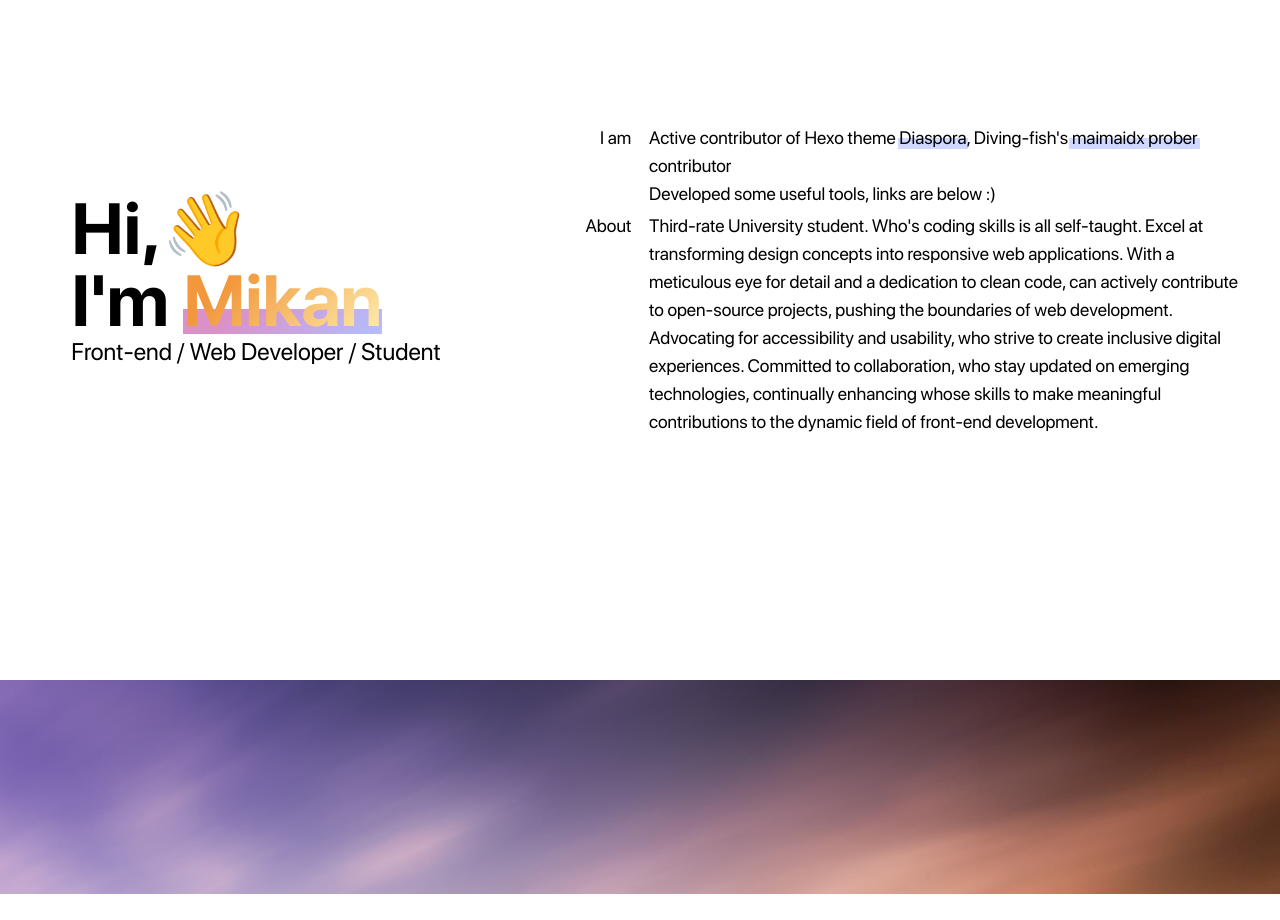
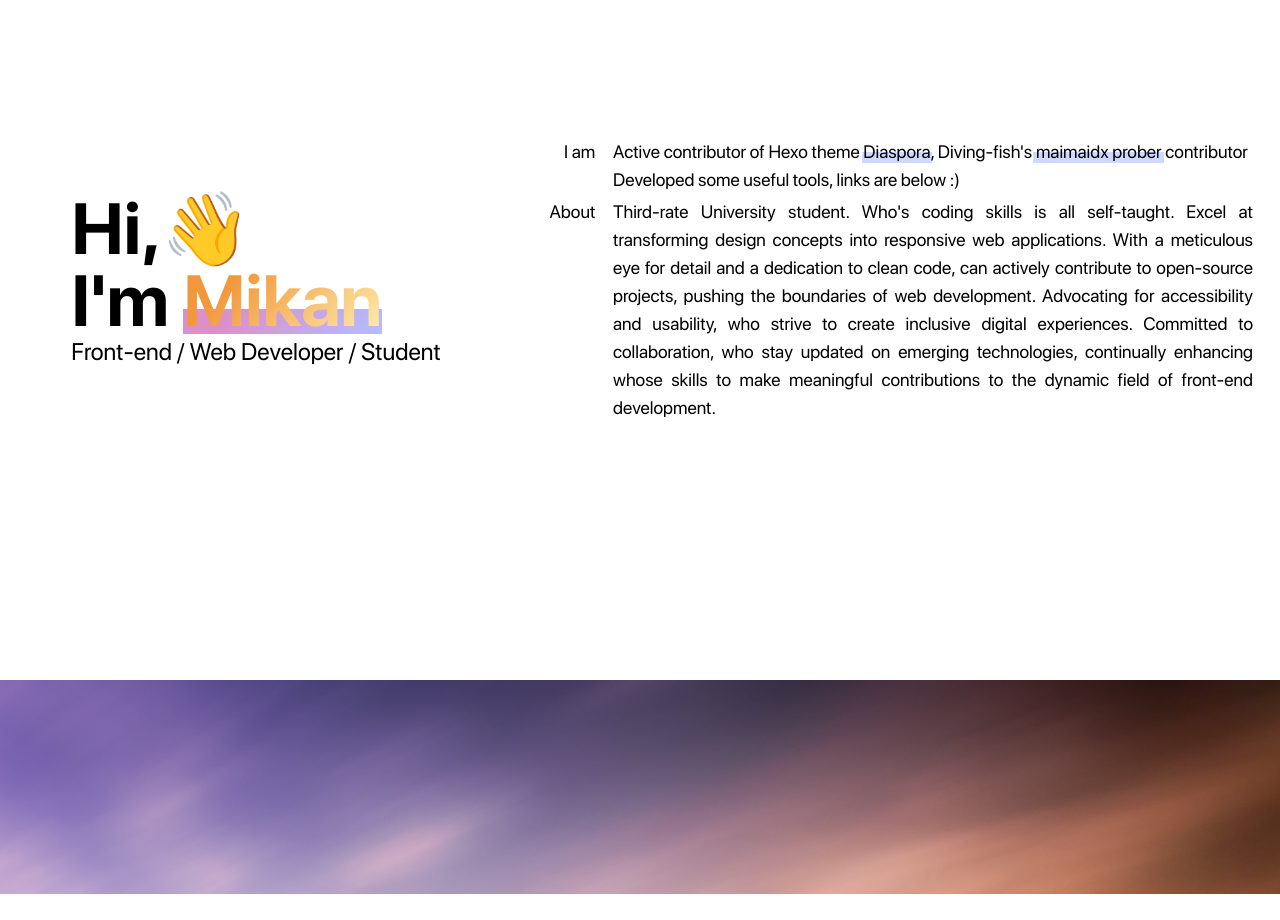
Before and after one commit to mitian233/3kn-jp, a Vue app: page / in a window 1280 px wide. Shown: the part 920-1840 px from the top of the page. Built offline with nearby package versions, Linux system fonts and the light colour scheme.

Commit message:
classify style

```diff
--- a/src/components/page2.vue
+++ b/src/components/page2.vue
@@ -22,7 +22,7 @@ onMounted(() => {
 
 <template>
   <div class="min-h-[70vh] md:min-h-screen grid grid-cols-1 md:grid-cols-5 overflow-hidden" id="page2">
-    <div class="p-6 flex flex-row md:justify-center md:col-span-2 page2revealLeft">
+    <div class="p-6 md:mt-0 mt-12 flex flex-row md:justify-center md:col-span-2 page2revealLeft">
       <div class="flex flex-col justify-center">
         <div class="text-6xl md:text-7xl font-bold">
           <p>Hi,👋</p>
@@ -38,7 +38,7 @@ onMounted(() => {
         <tbody>
         <tr>
           <td class="left-cell">I am&nbsp;</td>
-          <td>
+          <td class="md:text-justify">
             <p>
               Active contributor of Hexo theme
               <a href="https://github.com/Fechin/hexo-theme-diaspora" class="super-link">Diaspora</a>,
@@ -46,15 +46,15 @@ onMounted(() => {
               <a href="https://github.com/Diving-Fish/maimaidx-prober" class="super-link">maimaidx prober</a>
               contributor
             </p>
-            <p><!--链接就在下方-->
+            <p>
               Developed some useful tools, links are below :)
             </p>
             <p></p>
           </td>
         </tr>
         <tr>
-          <td class="left-cell min-w-[6em]">About&nbsp;</td>
-          <td>
+          <td class="left-cell min-w-[4em]">About&nbsp;</td>
+          <td class="md:text-justify">
             <p>Third-rate University student. Who's coding skills is all self-taught. Excel at transforming design
               concepts into responsive web applications. With a meticulous eye for detail and a dedication to clean
               code, can actively contribute to open-source projects, pushing the boundaries of web development.
```
